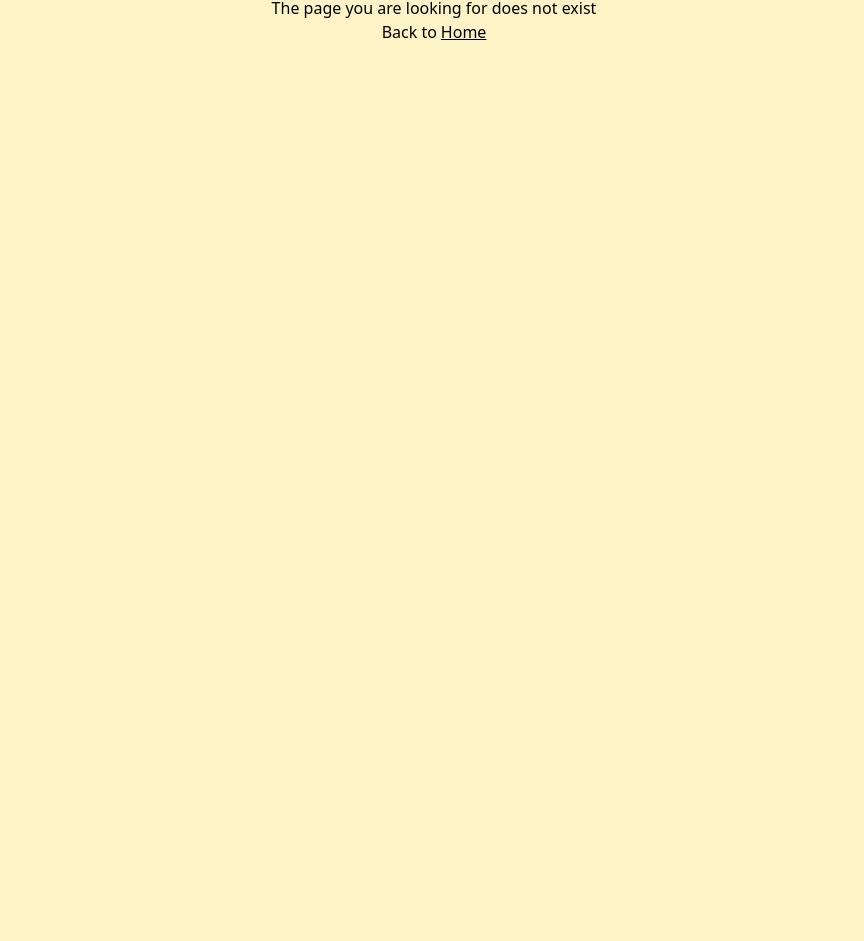
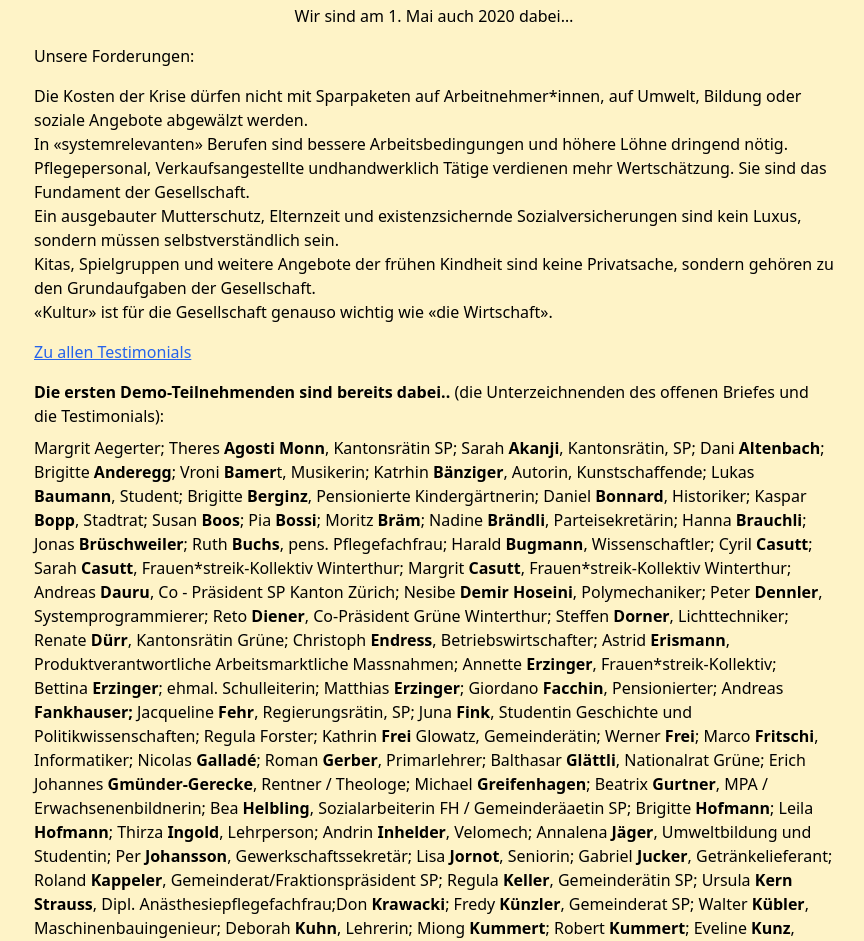
Before and after one commit to Jelenal1/1mai_website, a Next.js app: page /archive/2020/wir-sind-dabei in a window 1280 px wide. Before the commit this address had no page. Shown: the part 156-1097 px from the top of the page, without its empty margins (206-1070 px from the left). Before the commit the page ends 800 px from the top, so only its background shows below. Built offline with nearby package versions, Linux system fonts and the light colour scheme.

Commit message:
archive page

```diff
--- a/app/archive/2020/page.tsx
+++ b/app/archive/2020/page.tsx
@@ -48,7 +48,7 @@ export default function page() {
           <p>
             Sie sind schon mit dabei:{" "}
             <Link
-              href="/wir-sind-dabei"
+              href="/archive/2020/wir-sind-dabei"
               className="text-blue-600 underline hover:text-purple-600"
             >
               Zu den Unterzeichnenden
--- /dev/null
+++ b/app/archive/2020/wir-sind-dabei/page.tsx
@@ -0,0 +1,158 @@
+import Link from "next/link";
+
+export default function page() {
+  return (
+    <main className="mx-9 mb-10 flex flex-col items-center">
+      <div className="flex max-w-[800px] flex-col items-center gap-2">
+        <h1 className="my-2 text-2xl font-bold lg:text-3xl">
+          Zurück Weiter Wir sind am 1. Mai auch 2020 dabei…
+        </h1>
+        <h3>Wir sind am 1. Mai auch 2020 dabei…</h3>
+        <p className="my-2 mr-auto">Unsere Forderungen:</p>
+        <ul>
+          <li>
+            Die Kosten der Krise dürfen nicht mit Sparpaketen auf
+            Arbeitnehmer*innen, auf Umwelt, Bildung oder soziale Angebote
+            abgewälzt werden.
+          </li>
+          <li>
+            In «systemrelevanten» Berufen sind bessere Arbeitsbedingungen und
+            höhere Löhne dringend nötig. Pflegepersonal, Verkaufsangestellte
+            undhandwerklich Tätige verdienen mehr Wertschätzung. Sie sind das
+            Fundament der Gesellschaft.
+          </li>
+          <li>
+            Ein ausgebauter Mutterschutz, Elternzeit und existenzsichernde
+            Sozialversicherungen sind kein Luxus, sondern müssen
+            selbstverständlich sein.
+          </li>
+          <li>
+            Kitas, Spielgruppen und weitere Angebote der frühen Kindheit sind
+            keine Privatsache, sondern gehören zu den Grundaufgaben der
+            Gesellschaft.
+          </li>
+          <li>
+            «Kultur» ist für die Gesellschaft genauso wichtig wie «die
+            Wirtschaft».
+          </li>
+        </ul>
+        <Link
+          href="https://1mai-winterthur.ch/home/mitmachen/das-sagen-wir-zum-1-mai/"
+          className="my-2 mr-auto text-blue-600 underline hover:text-purple-600"
+        >
+          Zu allen Testimonials
+        </Link>
+        <p>
+          <strong>Die ersten Demo-Teilnehmenden sind bereits dabei..</strong>{" "}
+          (die Unterzeichnenden des offenen Briefes und die Testimonials):
+        </p>
+        <p>
+          Margrit Aegerter; Theres <strong>Agosti Monn</strong>, Kantonsrätin
+          SP; Sarah <strong>Akanji</strong>, Kantonsrätin, SP; Dani{" "}
+          <strong>Altenbach</strong>; Brigitte <strong>Anderegg</strong>; Vroni{" "}
+          <strong>Bamer</strong>t, Musikerin; Katrhin <strong>Bänziger</strong>,
+          Autorin, Kunstschaffende; Lukas <strong>Baumann</strong>, Student;
+          Brigitte <strong>Berginz</strong>, Pensionierte Kindergärtnerin;
+          Daniel <strong>Bonnard</strong>, Historiker; Kaspar{" "}
+          <strong>Bopp</strong>, Stadtrat; Susan <strong>Boos</strong>; Pia{" "}
+          <strong>Bossi</strong>; Moritz <strong>Bräm</strong>; Nadine{" "}
+          <strong>Brändli</strong>, Parteisekretärin; Hanna{" "}
+          <strong>Brauchli</strong>; Jonas <strong>Brüschweiler</strong>; Ruth{" "}
+          <strong>Buchs</strong>, pens. Pflegefachfrau; Harald{" "}
+          <strong>Bugmann</strong>, Wissenschaftler; Cyril{" "}
+          <strong>Casutt</strong>; Sarah <strong>Casutt</strong>,
+          Frauen*streik-Kollektiv Winterthur; Margrit <strong>Casutt</strong>,
+          Frauen*streik-Kollektiv Winterthur; Andreas <strong>Dauru</strong>, Co
+          - Präsident SP Kanton Zürich; Nesibe <strong>Demir Hoseini</strong>,
+          Polymechaniker; Peter <strong>Dennler</strong>, Systemprogrammierer;
+          Reto <strong>Diener</strong>, Co-Präsident Grüne Winterthur; Steffen{" "}
+          <strong>Dorner</strong>, Lichttechniker; Renate <strong>Dürr</strong>,
+          Kantonsrätin Grüne; Christoph <strong>Endress</strong>,
+          Betriebswirtschafter; Astrid <strong>Erismann</strong>,
+          Produktverantwortliche Arbeitsmarktliche Massnahmen; Annette{" "}
+          <strong>Erzinger</strong>, Frauen*streik-Kollektiv; Bettina{" "}
+          <strong>Erzinger</strong>; ehmal. Schulleiterin; Matthias{" "}
+          <strong>Erzinger</strong>; Giordano <strong>Facchin</strong>,
+          Pensionierter; Andreas <strong>Fankhauser; </strong>Jacqueline{" "}
+          <strong>Fehr</strong>, Regierungsrätin, SP; Juna <strong>Fink</strong>
+          , Studentin Geschichte und Politikwissenschaften; Regula Forster;
+          Kathrin <strong>Frei </strong>Glowatz, Gemeinderätin; Werner{" "}
+          <strong>Frei</strong>; Marco <strong>Fritschi</strong>, Informatiker;
+          Nicolas <strong>Galladé</strong>; Roman <strong>Gerber</strong>,
+          Primarlehrer; Balthasar <strong>Glättli</strong>, Nationalrat Grüne;
+          Erich Johannes <strong>Gmünder-Gerecke</strong>, Rentner / Theologe;
+          Michael <strong>Greifenhagen</strong>; Beatrix{" "}
+          <strong>Gurtner</strong>, MPA / Erwachsenenbildnerin; Bea{" "}
+          <strong>Helbling</strong>, Sozialarbeiterin FH / Gemeinderäaetin SP;
+          Brigitte <strong>Hofmann</strong>; Leila <strong>Hofmann</strong>;
+          Thirza <strong>Ingold</strong>, Lehrperson; Andrin{" "}
+          <strong>Inhelder</strong>, Velomech; Annalena <strong>Jäger</strong>,
+          Umweltbildung und Studentin; Per <strong>Johansson</strong>,
+          Gewerkschaftssekretär; Lisa <strong>Jornot</strong>, Seniorin; Gabriel{" "}
+          <strong>Jucker</strong>, Getränkelieferant; Roland{" "}
+          <strong>Kappeler</strong>, Gemeinderat/Fraktionspräsident SP; Regula{" "}
+          <strong>Keller</strong>, Gemeinderätin SP; Ursula{" "}
+          <strong>Kern Strauss</strong>, Dipl. Anästhesiepflegefachfrau;Don{" "}
+          <strong>Krawacki</strong>; Fredy <strong>Künzler</strong>, Gemeinderat
+          SP; Walter <strong>Kübler</strong>, Maschinenbauingenieur; Deborah{" "}
+          <strong>Kuhn</strong>, Lehrerin; Miong <strong>Kummert</strong>;
+          Robert <strong>Kummert</strong>; Eveline <strong>Kunz</strong>,
+          Geschäftsstellenleiterin MV Winterthur; Corina <strong>Küttel</strong>
+          ; Barbara <strong>Läuchli</strong>, Rentnerin; Felix{" "}
+          <strong>Landolt</strong>, Arch. ETH/ SIA, iR; Vreni{" "}
+          <strong>Lenggenhager</strong>; Linda <strong>Leuenberger</strong> ,
+          Pensionierte Hortleiterin; Romain <strong>Maillard</strong>, Rentner;
+          Mattia <strong>Mandaglio</strong>, Gewerkschafter VPOD; Gregor{" "}
+          <strong>Matter</strong>, Elektroingeniur; Christa{" "}
+          <strong>Meier</strong>, Stadträtin; Doris <strong>Meier</strong>
+          ;&nbsp; Ursina <strong>Meier</strong>, Berufsfachschullehrerin;
+          Claudia <strong>Meili-Scherf</strong>, Journalistin; Mattea{" "}
+          <strong>Meyer</strong>, Nationalrätin SP; Nina <strong>Meili</strong>,
+          Fachfrau Betreuung; Silvana <strong>Naef</strong>, Gemeinderätin SP;
+          Kathrin <strong>Neukom</strong>, Sozialpädagogin FH; Martin{" "}
+          <strong>Neukomm</strong>, Regierungsrat, Grüne; Peter{" "}
+          <strong>Oertel</strong>, Informatiker; Pearl{" "}
+          <strong>Pedergnana</strong>, alt Stadträtin; Conny{" "}
+          <strong>Pfiffner</strong>, Kindergartenlehrperson ; Marco{" "}
+          <strong>Pfeifer</strong>; Beatrice <strong>Rimml</strong>; Ivonne{" "}
+          <strong>Rebour</strong>, Dipl. IT Business Analyst SAP; Roger{" "}
+          <strong>Reuss</strong>, Key Account Manager, glp; Rosmarie{" "}
+          <strong>Rossi</strong>, Rentnerin; Daniel <strong>Sager</strong>,
+          Journalist; Cindy <strong>Sanders</strong>, Learning Assistant;
+          Cordula <strong>Sanwald</strong>, Kommunikationsleiterin; Jan{" "}
+          <strong>Schellenberg</strong>, Kinderarzt; Jonas{" "}
+          <strong>Schicker</strong>; Kilian <strong>Schmid</strong>,
+          Haustechnik; Rebecca <strong>Schneiter</strong>; Pia{" "}
+          <strong>Schoch</strong>, Studentin Soziale Arbeit, Gemeinderätin SP;
+          Peter <strong>Schöchlin</strong>, Sozialarbeiter i.R.; Heinz{" "}
+          <strong>Schulthess</strong>, Diplomierter in Sozialer Arbeit FH;
+          Dominik <strong>Siegmann</strong>, Gemeinderat SP; Maria{" "}
+          <strong>Sorgo</strong>, Psychologin; Michael <strong>Stampfli</strong>
+          , Juristischer Praktikant; Markus <strong>Steiner</strong>,
+          Co-Präsident SP Winterthur; Rafael <strong>Steiner,</strong>{" "}
+          Kantonsrat SP; Simon <strong>Steinmann</strong>, Landschaftsgärtner;
+          Silvio <strong>Stierli</strong>, Gemeinderat SP; Verena{" "}
+          <strong>Störi</strong> ; Hedi <strong>Strahm</strong>, Informatikerin;
+          Gabi <strong>Stritt</strong>, Sozialarbeiterin FH / Gemeinderätin SP;
+          Bettina <strong>Stübi</strong>; Javier <strong>Suarez</strong>,
+          Jurist; Cristian <strong>Thom</strong>; Francesca{" "}
+          <strong>Trigonella</strong>; Susanne <strong>Trost</strong>, ehemal.
+          Kantonsrätin SP; Nyima <strong>Tsering</strong>, Sozialpädagoge i.A.;
+          Noémi <strong>Uehlinger</strong>; Hansjörg <strong>Volkart</strong>,
+          pensioniert, Ing. HTL; Nelly <strong>Weber</strong>, Rentnerin; Nina{" "}
+          <strong>Wenger</strong>, Gemeinderätin Grüne; Paul{" "}
+          <strong>Wernli</strong>, Arbeitsagoge; Edi<strong> Wettstein</strong>;
+          Bettina <strong>Winkler</strong>, Sozialarbeiterin; Albert{" "}
+          <strong>Wiss</strong>, Rentner; Melanie <strong>Wirz</strong>,
+          Journalistin; Ernst <strong>Wohlwend</strong>, Ehemal. Stadtpräsident;
+          Kaspar <strong>Wohnlich</strong>, Gewerkschaftssekretär, Rentner;
+          Alfred <strong>Wyler</strong>, pens. Gymnasiallehrer; Aybüke{" "}
+          <strong>Yildirim</strong>; Irene <strong>Zach</strong>, pensioniert;
+          Benedikt <strong>Zäch</strong>, Historiker / Gemeinderat SP; Elisabeth{" "}
+          <strong>Züllig</strong>; Sonja <strong>Zünd</strong>, Lehrerin für
+          Kunst und Gestaltung;
+        </p>
+      </div>
+    </main>
+  );
+}
```
